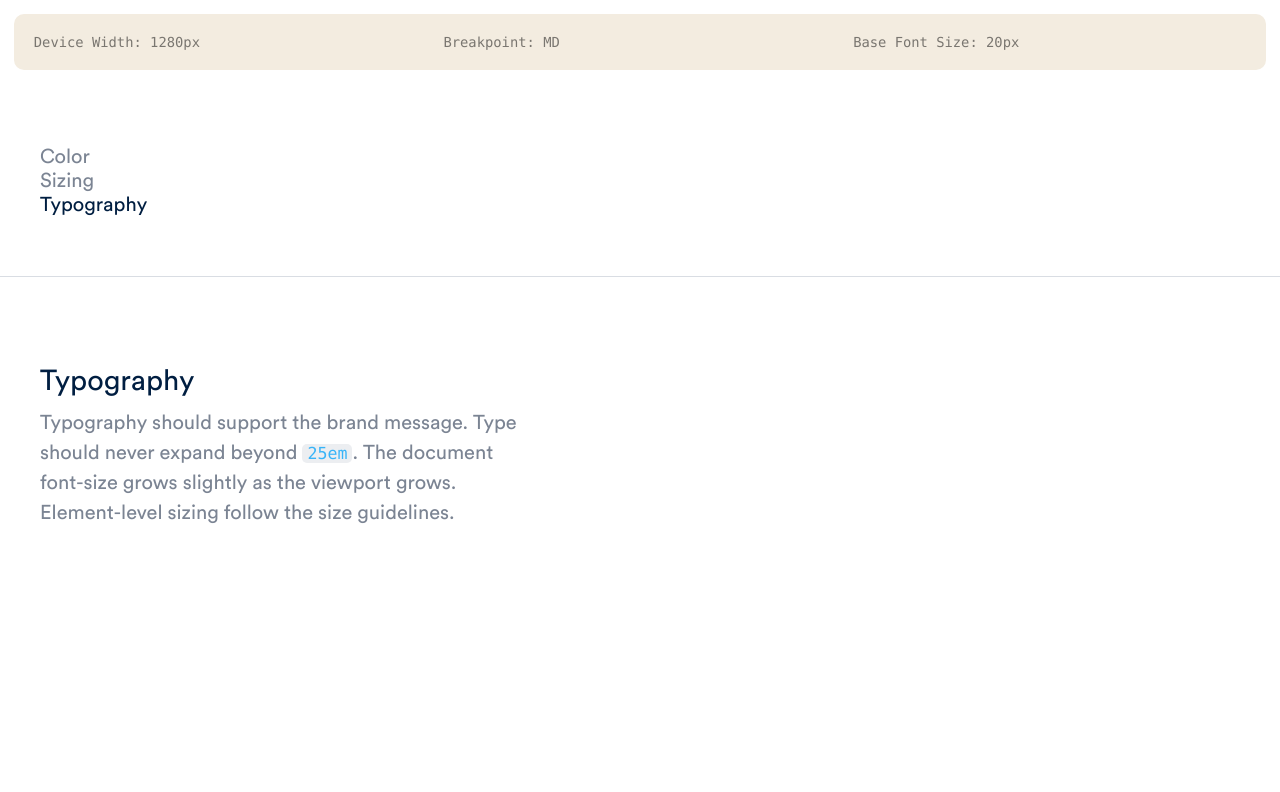
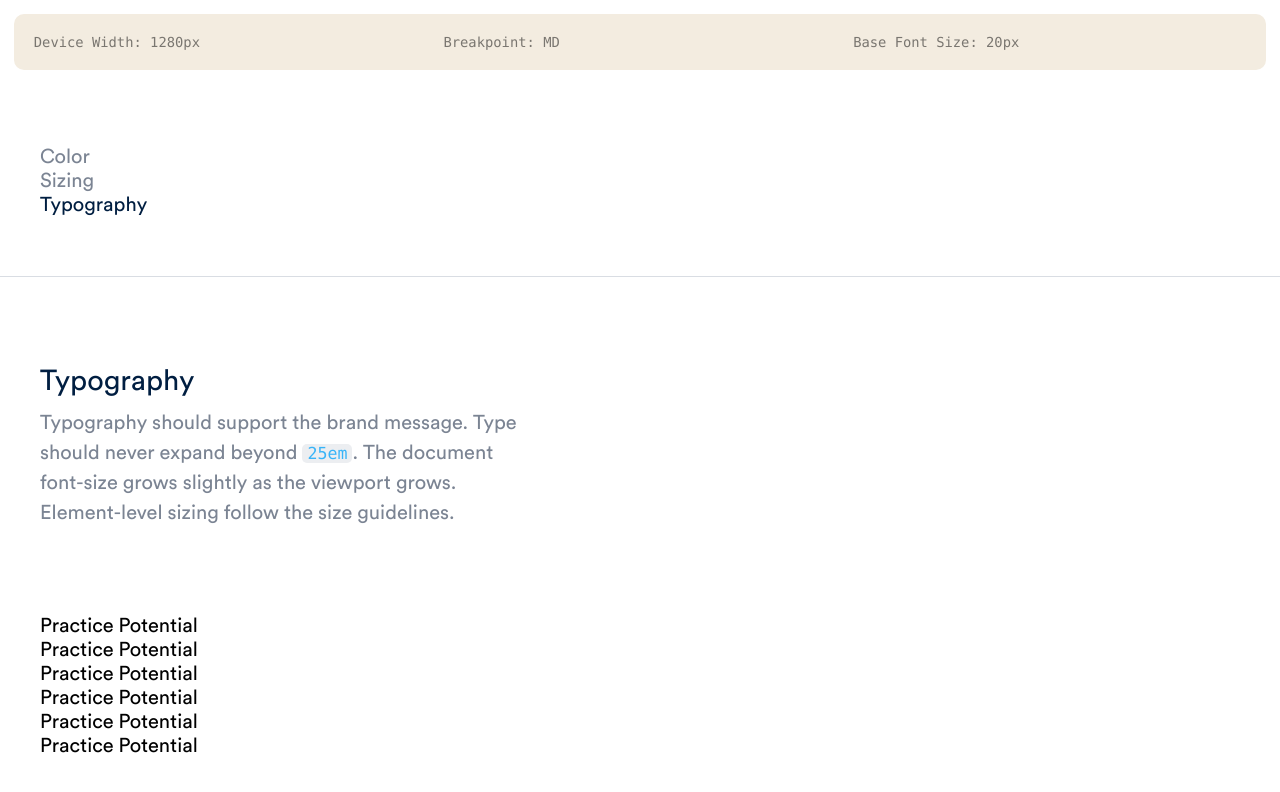
Before and after one commit to thisdesign/psd-reskin-toolkit, a Next.js app: page /typography in a window 1280 px wide. Shown: the top 792 px of the page. Built offline with nearby package versions, Linux system fonts and the light colour scheme.

Commit message:
started headings

```diff
--- /dev/null
+++ b/src/components/Heading/Heading.tsx
@@ -0,0 +1,8 @@
+import styled from "styled-components";
+
+export const H1 = styled.h1``;
+export const H2 = styled.h1``;
+export const H3 = styled.h1``;
+export const H4 = styled.h1``;
+export const H5 = styled.h1``;
+export const H6 = styled.h1``;
--- a/src/components/PageViewType/PageViewType.tsx
+++ b/src/components/PageViewType/PageViewType.tsx
@@ -4,20 +4,37 @@ import {
   SectionHead,
   Wrapper,
   Paragraph,
+  Section,
   InlineCode,
+  H1,
+  H2,
+  H3,
+  H4,
+  H5,
+  H6,
 } from "components";
 
 const PageViewType = () => {
   return (
     <Layout>
       <Wrapper>
-        <SectionHead>Typography</SectionHead>
-        <Paragraph>
-          Typography should support the brand message. Type should never expand
-          beyond <InlineCode>25em</InlineCode>. The document font-size grows
-          slightly as the viewport grows. Element-level sizing follow the size
-          guidelines.
-        </Paragraph>
+        <Section>
+          <SectionHead>Typography</SectionHead>
+          <Paragraph>
+            Typography should support the brand message. Type should never
+            expand beyond <InlineCode>25em</InlineCode>. The document font-size
+            grows slightly as the viewport grows. Element-level sizing follow
+            the size guidelines.
+          </Paragraph>
+        </Section>
+        <Section>
+          <H1>Practice Potential </H1>
+          <H2>Practice Potential</H2>
+          <H3> Practice Potential</H3>
+          <H4>Practice Potential</H4>
+          <H5>Practice Potential</H5>
+          <H6>Practice Potential</H6>
+        </Section>
       </Wrapper>
     </Layout>
   );
```
Also changed, not shown: src/components/index.js (+7 -0 lines).
